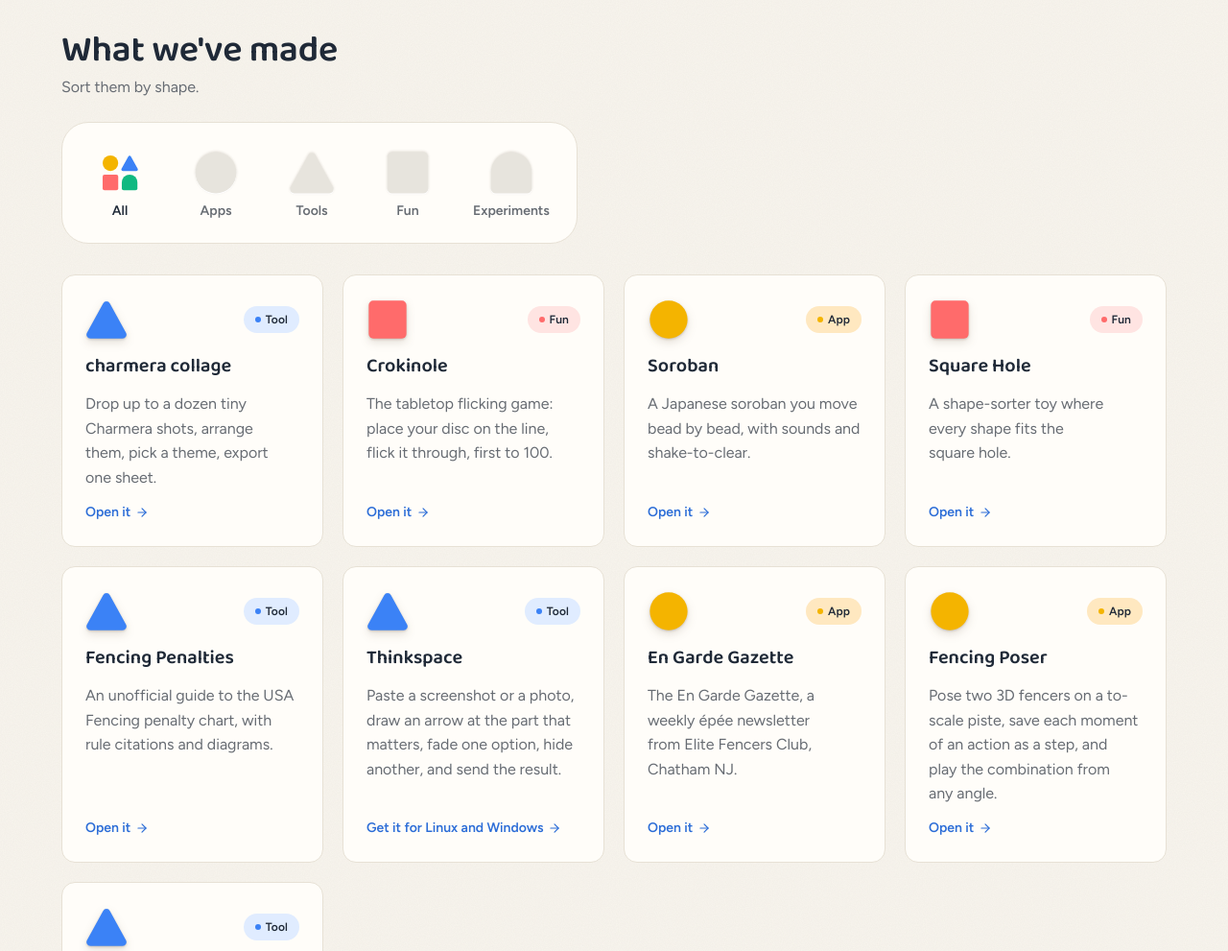
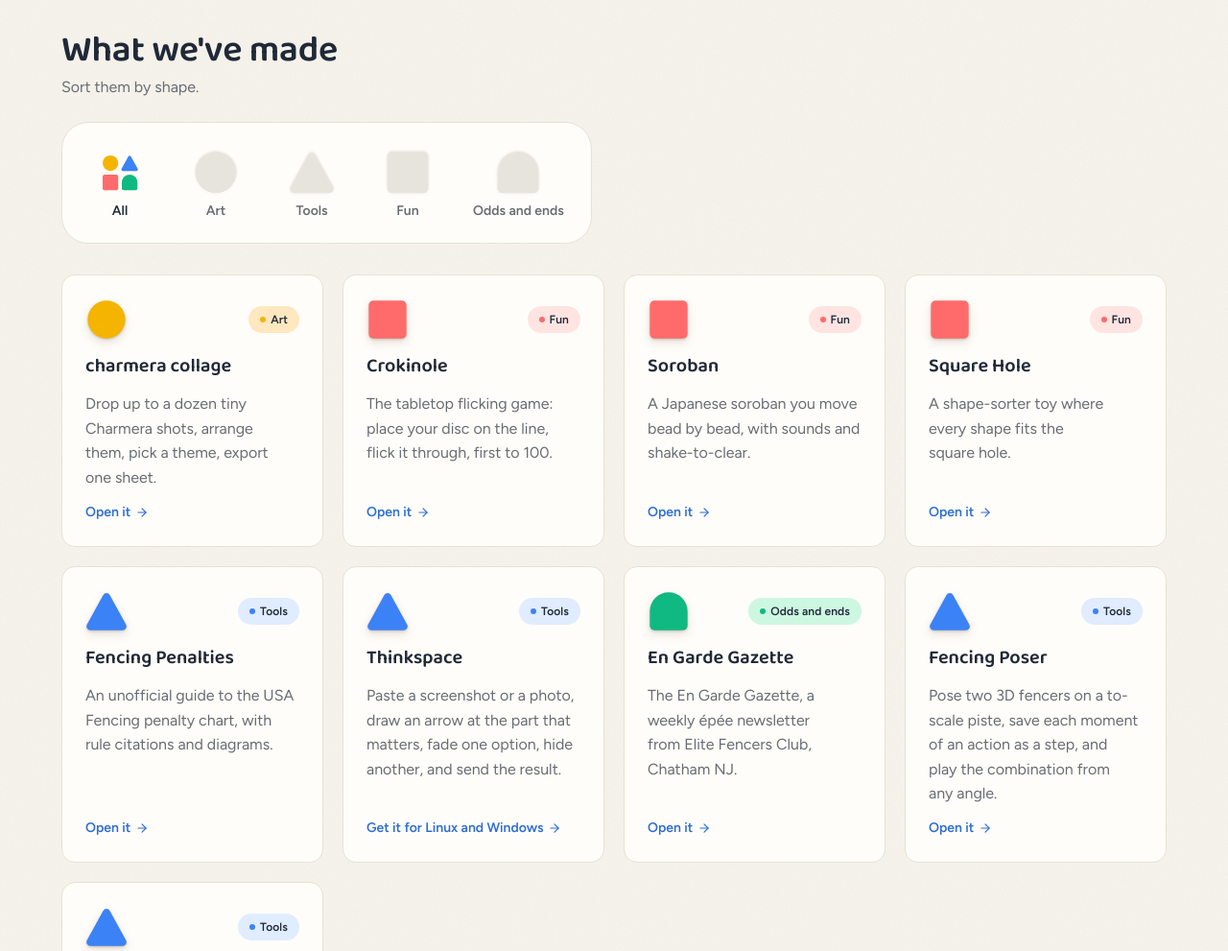
Before and after one commit to Remco28/teamremco-homepage, a plain HTML site: page index.html in a window 1280 px wide. Shown: the part 720-1711 px from the top of the page at 96% size. Drawn offline with Linux system fonts and the light colour scheme.

Commit message:
feat: categories Art, Tools, Fun, Odds and ends, defined once in projects.json
projects.json gains a categories list (id, label, shape, color); each
project names its category. The homepage sorter and card chips, and the
Projects page's spark colors and list shapes, all read it, so renaming
or regrouping a category is a data edit. Replaces app/tool/fun/
experimental. README notes that projects.json is public.

Co-Authored-By: Claude Opus 5.5 <noreply@anthropic.com>

```diff
--- a/app.js
+++ b/app.js
@@ -25,10 +25,11 @@
     out.scrollTop = out.scrollHeight;
   }
   /* the project list lives in projects.json, shared with the projects page */
-  let PROJECTS = [], projectsFailed = false;
+  let PROJECTS = [], CATEGORIES = [], projectsFailed = false;
   const projectsReady = fetch("projects.json", { cache: "no-cache" })
     .then(r => { if (!r.ok) throw new Error(r.status); return r.json(); })
     .then(d => {
+      CATEGORIES = d.categories || [];
       PROJECTS = (d.projects || []).filter(p => p.id && p.url)
         .map(p => ({ ...p, name: p.id, blurb: p.blurb || "", about: p.about || [], tags: p.tags || [] }));
       DESTS = [...PROJECTS, LAUNCHPAD];
@@ -470,14 +471,10 @@
   });
 
   /* ---------- the projects, sorted by shape ---------- */
-  const KINDS = {
-    app: { shape: "circle", color: "sun", label: "App" },
-    tool: { shape: "triangle", color: "sky", label: "Tool" },
-    fun: { shape: "square", color: "coral", label: "Fun" },
-    experimental: { shape: "arch", color: "leaf", label: "Experiment" }
-  };
-  const grid = $("#projectGrid"), empty = $("#projectsEmpty"), holes = $$(".sorter .hole");
+  /* The categories (label, shape, color) come from projects.json, so renaming one is a data change. */
+  const grid = $("#projectGrid"), empty = $("#projectsEmpty"), sorter = $("#sorter");
   const SVG = "http://www.w3.org/2000/svg";
+  const categoryOf = p => CATEGORIES.find(c => c.id === p.category) || CATEGORIES[0] || { shape: "circle", color: "sun", label: "" };
   function shapeSvg(name, cls) {
     const svg = document.createElementNS(SVG, "svg");
     svg.setAttribute("class", cls);
@@ -495,7 +492,27 @@
     svg.innerHTML = '<path d="M5 12h14" /><path d="m12 5 7 7-7 7" />';
     return svg;
   }
-  function renderProjects(kind) {
+  /* one hole in the lid per category, after "All" */
+  function buildSorter() {
+    CATEGORIES.forEach(c => {
+      const b = document.createElement("button");
+      b.type = "button"; b.className = "hole"; b.dataset.category = c.id;
+      b.setAttribute("aria-pressed", "false");
+      const cut = document.createElement("span");
+      cut.className = "hole-cut"; cut.setAttribute("aria-hidden", "true");
+      cut.append(shapeSvg(c.shape, "cut"), shapeSvg(c.shape, "peg fill-" + c.color));
+      const label = document.createElement("span");
+      label.className = "hole-label"; label.textContent = c.label;
+      b.append(cut, label);
+      sorter.appendChild(b);
+    });
+    const holes = $$(".hole", sorter);
+    holes.forEach(h => h.addEventListener("click", () => {
+      holes.forEach(o => o.setAttribute("aria-pressed", String(o === h)));
+      renderProjects(h.dataset.category);
+    }));
+  }
+  function renderProjects(category) {
     grid.textContent = "";
     if (projectsFailed) {
       const li = document.createElement("li");
@@ -504,10 +521,10 @@
       grid.appendChild(li);
       return;
     }
-    const list = PROJECTS.filter(p => p.listed !== false && (kind === "all" || p.kind === kind));
+    const list = PROJECTS.filter(p => p.listed !== false && (category === "all" || p.category === category));
     empty.hidden = list.length > 0;
     list.forEach((p, i) => {
-      const k = KINDS[p.kind] || KINDS.app;
+      const k = categoryOf(p);
       const li = document.createElement("li");
       li.style.animationDelay = i * 45 + "ms";
       const a = document.createElement("a");
@@ -532,11 +549,7 @@
       grid.appendChild(li);
     });
   }
-  holes.forEach(h => h.addEventListener("click", () => {
-    holes.forEach(o => o.setAttribute("aria-pressed", String(o === h)));
-    renderProjects(h.dataset.kind);
-  }));
-  projectsReady.then(() => renderProjects("all"));
+  projectsReady.then(() => { buildSorter(); renderProjects("all"); });
 
   /* ---------- the table: four paper shapes to push around ---------- */
   (function table() {
--- a/index.html
+++ b/index.html
@@ -22,7 +22,7 @@
   <link rel="preload" href="assets/brand/fonts/web/Baloo2-latin.woff2" as="font" type="font/woff2" crossorigin />
   <link rel="preload" href="assets/brand/fonts/web/Figtree-latin.woff2" as="font" type="font/woff2" crossorigin />
   <link rel="stylesheet" href="assets/brand/css/teamremco.css?v=1" />
-  <link rel="stylesheet" href="styles.css?v=10" />
+  <link rel="stylesheet" href="styles.css?v=11" />
 </head>
 <body class="tr-grain">
   <!-- The four core shapes (teamremco-style shapes/core), filled by CSS so they follow the theme. -->
@@ -78,28 +78,12 @@
         <p class="tr-muted">Sort them by shape.</p>
       </div>
 
-      <div class="sorter" role="group" aria-label="Show projects by kind">
-        <button type="button" class="hole" data-kind="all" aria-pressed="true">
+      <div class="sorter" role="group" aria-label="Show projects by category" id="sorter">
+        <button type="button" class="hole" data-category="all" aria-pressed="true">
           <span class="hole-shapes" aria-hidden="true">
             <svg class="fill-sun"><use href="#shape-circle" /></svg><svg class="fill-sky"><use href="#shape-triangle" /></svg><svg class="fill-coral"><use href="#shape-square" /></svg><svg class="fill-leaf"><use href="#shape-arch" /></svg>
           </span>
           <span class="hole-label">All</span>
-        </button>
-        <button type="button" class="hole" data-kind="app" aria-pressed="false">
-          <span class="hole-cut" aria-hidden="true"><svg class="cut"><use href="#shape-circle" /></svg><svg class="peg fill-sun"><use href="#shape-circle" /></svg></span>
-          <span class="hole-label">Apps</span>
-        </button>
-        <button type="button" class="hole" data-kind="tool" aria-pressed="false">
-          <span class="hole-cut" aria-hidden="true"><svg class="cut"><use href="#shape-triangle" /></svg><svg class="peg fill-sky"><use href="#shape-triangle" /></svg></span>
-          <span class="hole-label">Tools</span>
-        </button>
-        <button type="button" class="hole" data-kind="fun" aria-pressed="false">
-          <span class="hole-cut" aria-hidden="true"><svg class="cut"><use href="#shape-square" /></svg><svg class="peg fill-coral"><use href="#shape-square" /></svg></span>
-          <span class="hole-label">Fun</span>
-        </button>
-        <button type="button" class="hole" data-kind="experimental" aria-pressed="false">
-          <span class="hole-cut" aria-hidden="true"><svg class="cut"><use href="#shape-arch" /></svg><svg class="peg fill-leaf"><use href="#shape-arch" /></svg></span>
-          <span class="hole-label">Experiments</span>
         </button>
       </div>
 
@@ -187,6 +171,6 @@
     </a>
   </footer>
 
-  <script src="app.js?v=10" defer></script>
+  <script src="app.js?v=11" defer></script>
 </body>
 </html>
--- a/projects.json
+++ b/projects.json
@@ -1,8 +1,14 @@
 {
+  "categories": [
+    { "id": "art", "label": "Art", "shape": "circle", "color": "sun" },
+    { "id": "tools", "label": "Tools", "shape": "triangle", "color": "sky" },
+    { "id": "fun", "label": "Fun", "shape": "square", "color": "coral" },
+    { "id": "odds", "label": "Odds and ends", "shape": "arch", "color": "leaf" }
+  ],
   "projects": [
     {
       "id": "charmera",
-      "kind": "tool",
+      "category": "art",
       "title": "charmera collage",
       "url": "https://charmera.teamremco.org/",
       "blurb": "tiny camera, big sheet — photo collages",
@@ -23,7 +29,7 @@
     },
     {
       "id": "crokinole",
-      "kind": "fun",
+      "category": "fun",
       "title": "Crokinole",
       "url": "https://crokinole.teamremco.org/",
       "blurb": "around the board — the flicking game",
@@ -44,7 +50,7 @@
     },
     {
       "id": "abacus",
-      "kind": "app",
+      "category": "fun",
       "title": "Soroban",
       "url": "https://abacus.teamremco.org/",
       "blurb": "a tactile soroban for curious minds",
@@ -67,7 +73,7 @@
     },
     {
       "id": "squarehole",
-      "kind": "fun",
+      "category": "fun",
       "title": "Square Hole",
       "url": "https://squarehole.teamremco.org/",
       "blurb": "every shape fits",
@@ -89,7 +95,7 @@
     },
     {
       "id": "penalties",
-      "kind": "tool",
+      "category": "tools",
       "title": "Fencing Penalties",
       "url": "https://penalties.teamremco.org/",
       "blurb": "USA Fencing penalty chart, quick reference",
@@ -112,7 +118,7 @@
     },
     {
       "id": "thinkspace",
-      "kind": "tool",
+      "category": "tools",
       "title": "Thinkspace",
       "url": "https://github.com/Remco28/thinkspace",
       "blurb": "a quick place to show someone what you mean",
@@ -136,7 +142,7 @@
     },
     {
       "id": "newsletter",
-      "kind": "app",
+      "category": "odds",
       "title": "En Garde Gazette",
       "url": "https://newsletter.teamremco.org/",
       "blurb": "En Garde Gazette — weekly épée newsletter",
@@ -159,7 +165,7 @@
     },
     {
       "id": "poser",
-      "kind": "app",
+      "category": "tools",
       "title": "Fencing Poser",
       "url": "https://remco28.github.io/fencing-poser/",
       "blurb": "a wooden mannequin for fencing coaches",
@@ -181,7 +187,7 @@
     },
     {
       "id": "dogspeak",
-      "kind": "tool",
+      "category": "tools",
       "title": "Dogspeak",
       "url": "https://github.com/Remco28/dogspeak",
       "blurb": "talk freely, get a clear prompt",
```
Also changed, not shown: projects/brand.html (+18 -15 lines), projects/sparks.js (+11 -7 lines), 1 other file.
